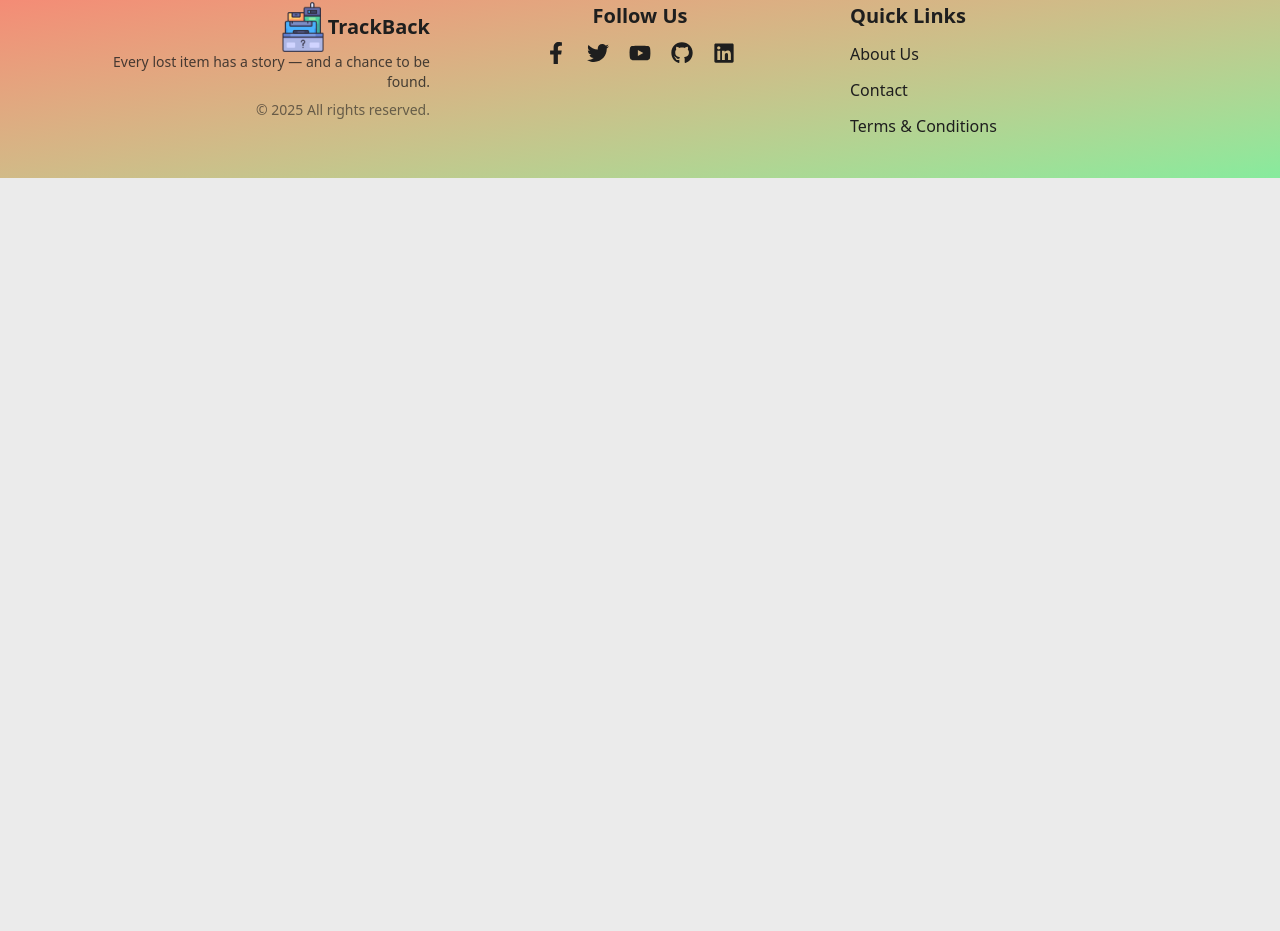
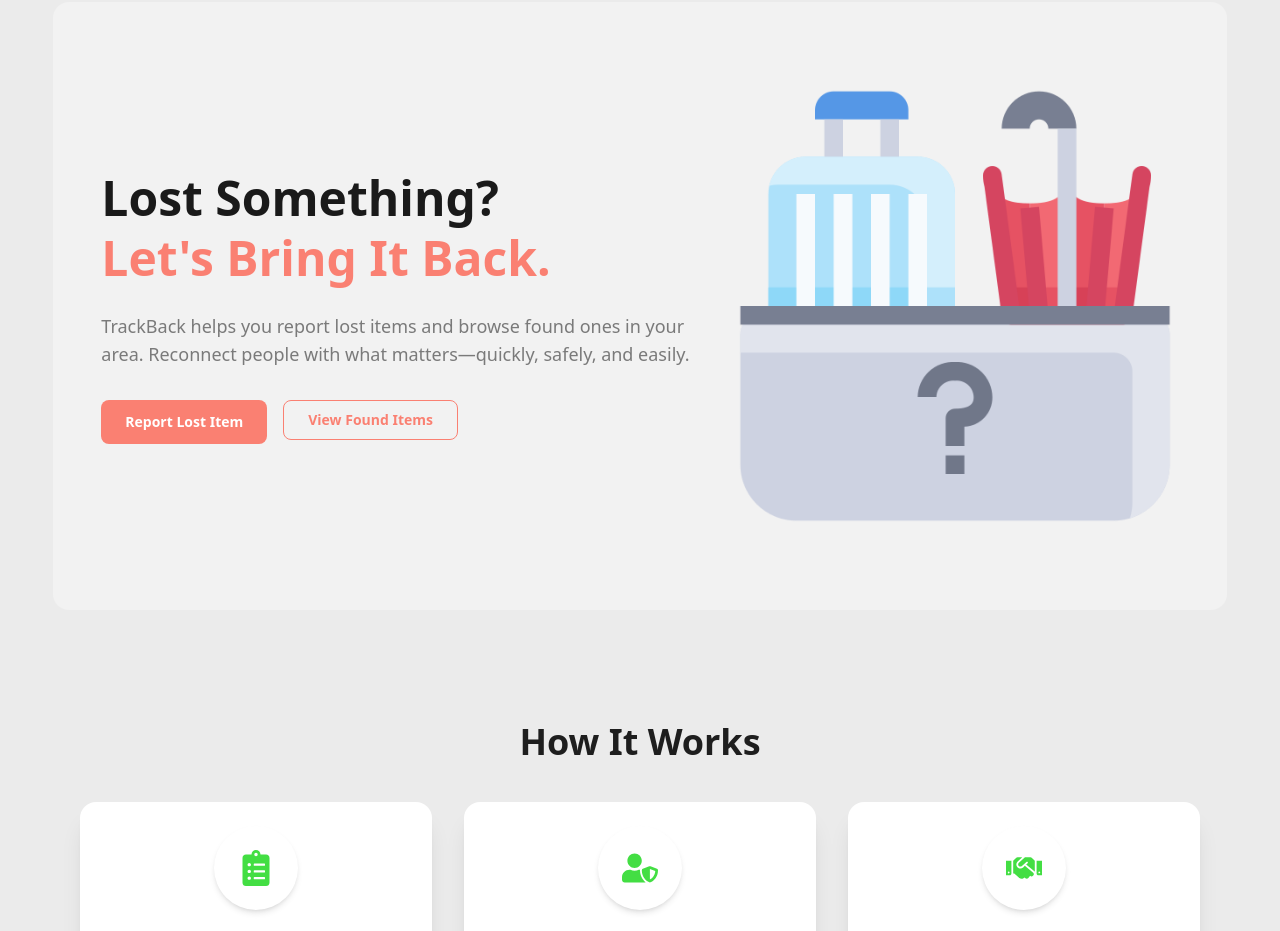
Before and after one commit to gmnayem631/track-back-client, a React (Vite) app: page / in a window 1280 px wide. Shown: the part 126-1057 px from the top of the page. Before the commit the page ends 800 px from the top, so only its background shows below. Built offline with nearby package versions, Linux system fonts and the light colour scheme; no server answers.

Commit message:
added extra two section to the home page

```diff
--- a/package.json
+++ b/package.json
@@ -16,6 +16,7 @@
     "lottie-react": "^2.4.1",
     "react": "^19.1.0",
     "react-dom": "^19.1.0",
+    "react-hot-toast": "^2.5.2",
     "react-icons": "^5.5.0",
     "react-router": "^7.6.2",
     "tailwindcss": "^4.1.8"
--- /dev/null
+++ b/src/components/Banner.jsx
@@ -0,0 +1,50 @@
+import React from "react";
+import { Link } from "react-router";
+import bannerImg from "../assets/banner.png";
+
+const Banner = () => {
+  return (
+    <section className="bg-[#f2f2f2] py-20 px-4 md:px-12 my-16 rounded-2xl">
+      <div className="max-w-6xl mx-auto flex flex-col-reverse lg:flex-row items-center gap-10">
+        {/* Left Side */}
+        <div className="flex-1 text-center lg:text-left">
+          <h1 className="text-4xl md:text-5xl font-extrabold text-[#1a1a1a] leading-tight mb-6">
+            Lost Something? <br />
+            <span className="text-primary">Let's Bring It Back.</span>
+          </h1>
+          <p className="text-lg text-[#7a7a7a] mb-8">
+            TrackBack helps you report lost items and browse found ones in your
+            area. Reconnect people with what matters—quickly, safely, and
+            easily.
+          </p>
+          <div className="flex flex-col sm:flex-row sm:justify-center lg:justify-start gap-4">
+            <Link
+              to="/addItem"
+              className="bg-primary text-white px-6 py-3 rounded-lg text-sm font-semibold transition duration-200"
+            >
+              Report Lost Item
+            </Link>
+            <Link
+              to="/lostAndFoundItems"
+              className="btn btn-outline btn-primary hover:text-white px-6 py-3 rounded-lg text-sm font-semibold transition duration-200"
+            >
+              View Found Items
+            </Link>
+          </div>
+        </div>
+
+        {/* Right Side Image */}
+        <div className="">
+          <img
+            src={bannerImg}
+            alt="Lost and Found Illustration"
+            title="Icon Made by JustIcon"
+            className="w-full max-w-md mx-auto"
+          />
+        </div>
+      </div>
+    </section>
+  );
+};
+
+export default Banner;
--- /dev/null
+++ b/src/components/HowItWorks.jsx
@@ -0,0 +1,50 @@
+import React from "react";
+import { FaClipboardList, FaUserShield, FaHandshake } from "react-icons/fa";
+
+const steps = [
+  {
+    icon: <FaClipboardList className="text-secondary text-4xl" />,
+    title: "Report a lost or found item",
+    description:
+      "Fill the declaration and give as much detail as possible (the location of loss, the type of item, the description) to help the algorithm to identify it quickly",
+  },
+  {
+    icon: <FaUserShield className="text-secondary text-4xl" />,
+    title: "Prove ownership of the item",
+    description:
+      'Once the lost item "matched", prove who you are thanks to a security question (ex: describe the shell of your phone, ...). Then, our partner who found this item will be able to validate that this is yours',
+  },
+  {
+    icon: <FaHandshake className="text-secondary text-4xl" />,
+    title: "Get it back!",
+    description:
+      "As soon as you are authenticated, you receive the information to pick it up or have it delivered. Remember to communicate the reference's number found",
+  },
+];
+
+const HowItWorks = () => {
+  return (
+    <section className="py-12 text-center max-w-6xl mx-auto px-4">
+      <h2 className="text-4xl font-bold mb-10 text-neutral">How It Works</h2>
+      <div className="grid grid-cols-1 md:grid-cols-3 gap-8">
+        {steps.map((step, index) => (
+          <div key={index} className="card bg-white rounded-2xl shadow-xl p-6">
+            <div className="flex flex-col items-center gap-4">
+              <div className="bg-white p-6 rounded-full shadow-md">
+                {step.icon}
+              </div>
+              <h3 className="text-lg font-bold text-gray-800 text-center">
+                {step.title}
+              </h3>
+              <p className="text-gray-600 text-sm text-center">
+                {step.description}
+              </p>
+            </div>
+          </div>
+        ))}
+      </div>
+    </section>
+  );
+};
+
+export default HowItWorks;
--- /dev/null
+++ b/src/components/Review.jsx
@@ -0,0 +1,61 @@
+import React from "react";
+import { FaQuoteLeft, FaQuoteRight, FaStar } from "react-icons/fa";
+
+const Review = () => {
+  return (
+    <div className="my-10 bg-secondary py-8 rounded-2xl">
+      <div className="flex flex-col gap-5 w-1/2 mx-auto">
+        <h2 className="text-4xl font-bold text-neutral text-center ">
+          Loved By Our Clients
+        </h2>
+        <p className="text-center ">
+          TrackBack is trusted by universities, events, and small businesses to
+          simplify lost and found management. From reporting to recovery — we
+          make it fast, easy, and reliable. Get started and see how TrackBack
+          can work for you.
+        </p>
+      </div>
+
+      <div className="client-reviews grid grid-cols-2 gap-12 max-w-11/12 mx-auto my-6">
+        {/* review 1 */}
+        <div className="card1 bg-base-300 text-neutral text-center rounded-xl py-6 px-4 flex flex-col gap-3">
+          <h2 className="text-3xl font-semibold">Emily R.</h2>
+          <p className="text-lg">General Manager</p>
+          <div className="flex text-[#FFD700] justify-center">
+            <FaStar />
+            <FaStar />
+            <FaStar />
+            <FaStar />
+            <FaStar />
+          </div>
+          <p className="">
+            <FaQuoteLeft className="text-secondary inline" />
+            TrackBack has made it incredibly easy to manage lost and found
+            items. It's fast, reliable, and our customers love the convenience
+            <FaQuoteRight className="text-secondary inline" />
+          </p>
+        </div>{" "}
+        {/* review 2 */}
+        <div className="card1 bg-base-300 text-neutral text-center rounded-xl py-6 px-4 flex flex-col gap-3">
+          <h2 className="text-3xl font-semibold">Carlos M.</h2>
+          <p className="text-lg">Hotel Front Desk Supervisor</p>
+          <div className="flex text-[#FFD700] justify-center">
+            <FaStar />
+            <FaStar />
+            <FaStar />
+            <FaStar />
+            <FaStar />
+          </div>
+          <p className="">
+            <FaQuoteLeft className="text-secondary inline" />
+            We used to spend hours tracking lost items manually. With TrackBack,
+            it's done in minutes. Total game changer.
+            <FaQuoteRight className="text-secondary inline" />
+          </p>
+        </div>
+      </div>
+    </div>
+  );
+};
+
+export default Review;
--- a/src/pages/Home.jsx
+++ b/src/pages/Home.jsx
@@ -1,7 +1,16 @@
 import React from "react";
+import Banner from "../components/Banner";
+import HowItWorks from "../components/HowItWorks";
+import Review from "../components/Review";
 
 const Home = () => {
-  return <div className="max-w-11/12 mx-auto">This is Home</div>;
+  return (
+    <div className="max-w-11/12 mx-auto">
+      <Banner></Banner>
+      <HowItWorks></HowItWorks>
+      <Review></Review>
+    </div>
+  );
 };
 
 export default Home;
```
Also changed, not shown: src/assets/banner.png (added), 1 other file (tests, documents, lock files or other folders).
